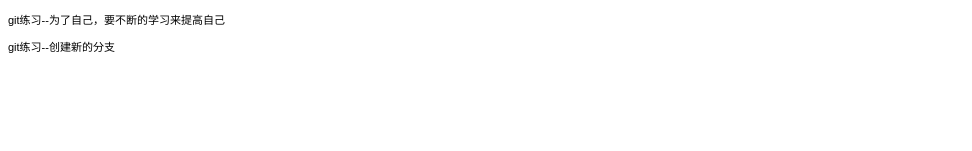
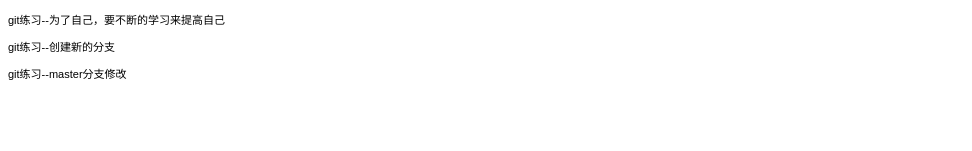
Before and after one commit to existence008/2017-7-27, a plain HTML site: page index.html in a window 1280 px wide. Shown: the top 151 px of the page, without its empty margins (0-972 px from the left). Drawn offline with Linux system fonts and the light colour scheme.

Commit message:
master分支修改

```diff
--- a/index.html
+++ b/index.html
@@ -19,5 +19,6 @@ ul.imgBox, ul.imgBox li {display:block; list-style:none; padding:0; margin:0; }
 	</div>
 	<p>git练习--为了自己，要不断的学习来提高自己</p>
 	<p>git练习--创建新的分支</p>
+	<p>git练习--master分支修改</p>
 </body>
 </html>
```
